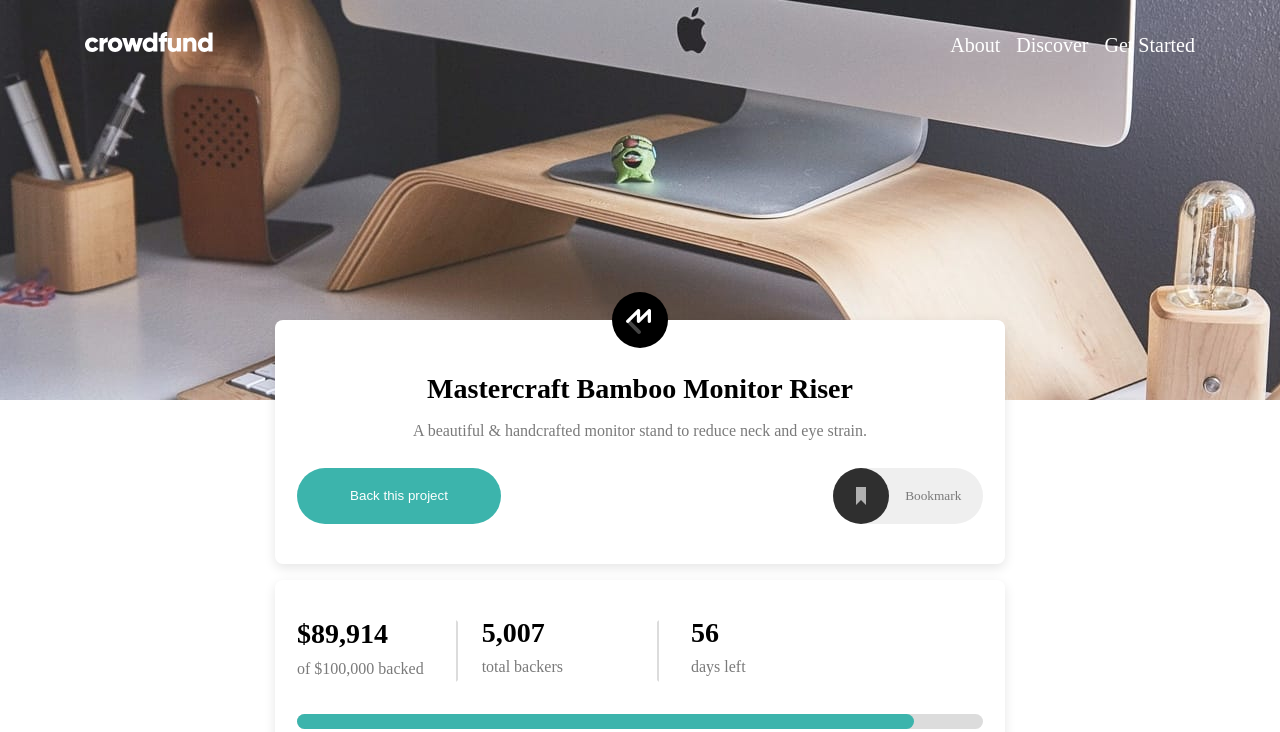
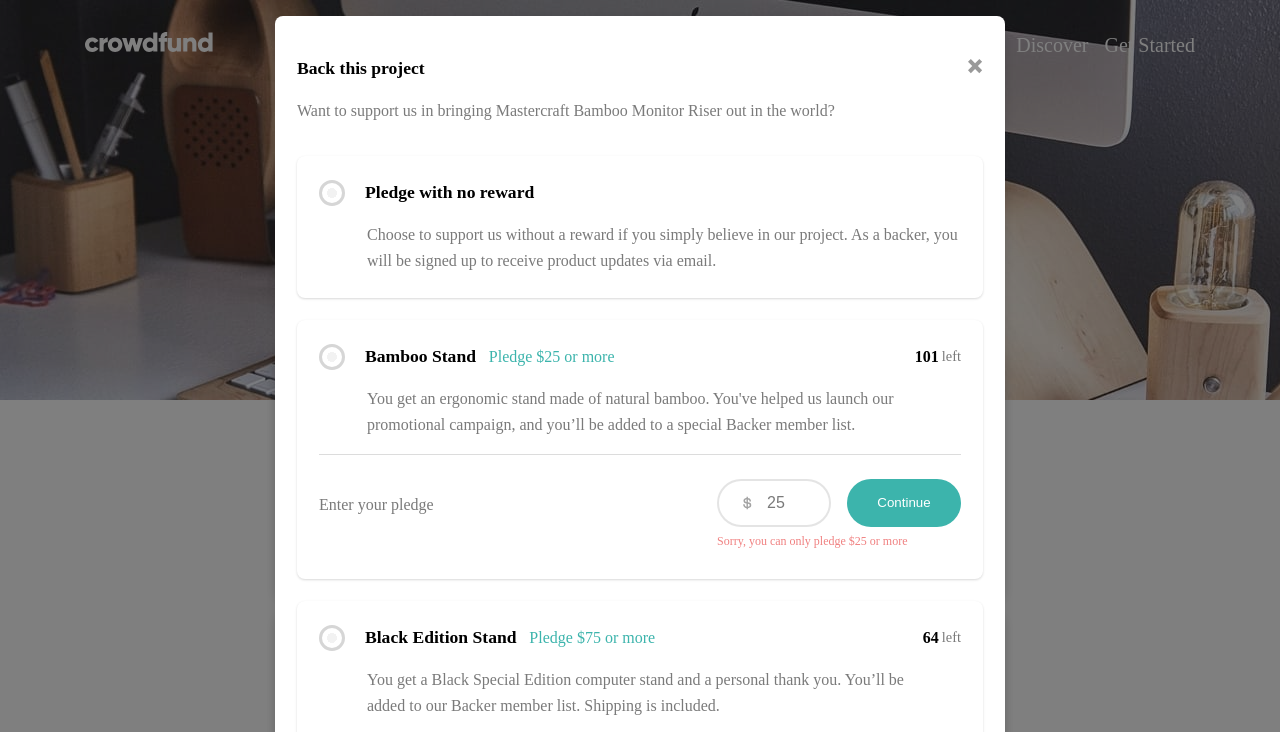
Before and after one commit to Somtochukwu21/crowdfund, a plain HTML site: page index.html in a window 1280 px wide. Both pictures are taken after a click on the button "Back this project". Shown: the top 732 px of the page. Drawn offline with Linux system fonts and the light colour scheme; a web font is replaced by a local one.

Commit message:
Still Working

```diff
--- /dev/null
+++ b/assets/javascript/all-methods.js
@@ -0,0 +1,40 @@
+export const idArray = [];
+export const classArray = [];
+
+function AllMethods() {
+  this.id = (...data) => {
+    for (const props of data) {
+      const element = document.getElementById(props);
+      idArray.push(element);
+    }
+  };
+
+  this.class = (...data) => {
+    for (const key of data) {
+      const element = document.querySelectorAll(key);
+
+      classArray.push(...element);
+    }
+  };
+
+  this.toggle = (element, data) => element.classList.toggle(data);
+  this.remove = (element, data) => element.classList.remove(data);
+  this.add = (element, data) => element.classList.add(data);
+
+  this.validate = (id, attr) => {
+    const value = id.value;
+
+    const min = id.getAttribute(attr);
+
+    const check = () => {
+      return value > min - 1;
+    };
+    return check();
+  };
+}
+
+export const allMethod = new AllMethods();
+
+allMethod.id("pledge-modal", "close", "bamboo-price-input", "");
+
+allMethod.class(".select-reward");
--- /dev/null
+++ b/assets/javascript/modal.js
@@ -0,0 +1,24 @@
+import { allMethod, idArray, classArray } from "./all-methods.js";
+
+const [pledgeModal, closeModal, bambooPledge] = idArray;
+const [...backPro] = classArray;
+
+backPro.forEach(
+  (v) => (v.onclick = () => allMethod.toggle(pledgeModal, "display"))
+);
+
+closeModal.onclick = () => allMethod.remove(pledgeModal, "display");
+
+bambooPledge.oninput = () => {
+  if (!allMethod.validate(bambooPledge, "min")) {
+    allMethod.add(bambooPledge, "error");
+  }
+
+  if (allMethod.validate(bambooPledge, "min")) {
+    allMethod.remove(bambooPledge, "error");
+  }
+};
+
+if (allMethod.validate(bambooPledge, "min")) {
+  console.log("hey");
+}
--- a/assets/styles/style.css
+++ b/assets/styles/style.css
@@ -99,7 +99,7 @@ header {
 
 .article-one {
     padding-top: 0;
-    margin-top: -5em;
+    margin-top: -3em;
     text-align: center;
 }
 
@@ -138,14 +138,11 @@ header {
 .default-button-design {
     background-color: var(--moderate-cyan);
     color: var(--white);
-    display: flex;
     justify-content: center;
     align-items: center;
     border: none;
     border-radius: 1.875rem;
     display: flex;
-    justify-content: center;
-    align-items: center;
     cursor: pointer;
     transition: background-color 0.2s ease-out;
 }
@@ -164,14 +161,15 @@ header {
     margin-top: 1.5rem;
 }
 
-.cta-btn {
+.select-reward:first-child {
     width: 204px;
     height: 56px;
     margin-right: 1rem;
 }
 
+
 @media(max-width:352px) {
-    .cta-btn {
+    .select-reward:first-child {
         padding: 2em;
         width: 100%;
         height: 46px;
@@ -259,7 +257,7 @@ header {
 .pledge-card {
     width: 100%;
     padding: 1.5rem 1.375rem;
-    background-color: #fff;
+    background-color: var(--white);
     border-radius: 0.5rem;
     box-shadow: rgba(0, 0, 0, 0.1) 0px 1px 3px 0px, rgba(0, 0, 0, 0.06) 0px 1px 2px 0px;
     margin-bottom: 1.4em;
@@ -293,6 +291,31 @@ header {
 .number {
     width: 158px;
     height: 48px;
+}
+
+.modal-bg {
+    position: fixed;
+    background: rgb(0, 0, 0, 0.5);
+    top: 0;
+    overflow-y: scroll;
+    width: 100%;
+    height: 100%;
+    padding: 1em;
+}
+
+.modal-bg::-webkit-scrollbar {
+    appearance: none;
+}
+
+#pledge-modal,
+#succes-modal {
+    display: none;
+}
+
+#pledge-modal.display,
+#succe-modal.display,
+.error-message.display {
+    display: flex;
 }
 
 .disabled {
@@ -339,6 +362,11 @@ header {
     background-size: 14px 14px;
 }
 
+button,
+input {
+    outline: none;
+}
+
 .number {
     border: 1px solid;
 }
@@ -364,11 +392,22 @@ header {
     border: 2px solid hsla(0, 0%, 48%, 0.2);
     margin-right: 1rem;
     border-radius: 1.5rem;
+    font-size: 1rem;
+    color: var(--dark-gray);
     padding-left: 48px;
     background: url(../images/dollar.svg) no-repeat 24px center;
     outline-color: var(--moderate-cyan);
     cursor: pointer;
     transition: border 0.2s ease-out;
+}
+
+#bamboo-price-input.error {
+    border: 2px solid lightcoral;
+}
+
+.error-message {
+    font-size: 12px;
+    color: lightcoral;
 }
 
 .pledge-price-btn:hover,
@@ -386,17 +425,21 @@ header {
     -moz-appearance: none;
     appearance: none;
 }
-input:disabled{
+
+input:disabled {
     cursor: not-allowed;
 }
 
-.succes-modal-c{
+.succes-modal-c {
     display: flex;
     flex-flow: column;
     align-items: center;
     justify-content: center;
     text-align: center;
+    margin-top: 10em;
+    margin-right: 2em;
 }
+
 @media (min-width:50em) {
     .header-sect {
         height: 400px;
--- a/index.html
+++ b/index.html
@@ -72,7 +72,7 @@
                 <button
                   id="back-project-btn"
                   type="button"
-                  class="default-button-design cta-btn"
+                  class="select-reward default-button-design"
                   aria-label="Back this project"
                 >
                   Back this project
@@ -231,13 +231,13 @@
         </div>
       </main>
 
-      <div class="container">
-        <div class="main-container pledge-modal">
-          <div class="article-card">
+      <div id="pledge-modal" class="container modal-bg">
+        <div class="main-container">
+          <div class="article-card pledge-article">
             <div class="back-project">
               <div class="close-modal">
                 <h3 class="pledge-header hero-text">Back this project</h3>
-                <div class="close">
+                <div id="close">
                   <img src="./assets/images/icon-close-modal.svg" alt="" />
                 </div>
               </div>
@@ -257,6 +257,7 @@
                       id="free-pledge"
                       class="radio"
                     />
+
                     <div>
                       <h3 class="pledge-header hero-text modal-header">
                         Pledge with no reward
@@ -311,9 +312,10 @@
                     <div class="place-holder">
                       <p class="text-clr">Enter your pledge</p>
                     </div>
+                    <div class="rela">
                       <div class="pledge-button-sec">
                         <input
-                        id="bamboo-stand-pledge-price-input"
+                          id="bamboo-price-input"
                           type="number"
                           name="pledgePrice"
                           min="25"
@@ -324,12 +326,17 @@
                         />
                         <button
                           type="button"
+                          id="bamboo-price"
                           aria-label="Continue"
                           class="default-button-design continue-button"
                           data-continue-pledge="bambooStand"
                         >
                           Continue
                         </button>
+                      </div>
+                      <span class="error-message"
+                        >Sorry, you can only pledge $25 or more</span
+                      >
                     </div>
                   </div>
                 </label>
@@ -439,10 +446,10 @@
                         id="bamboo-stand-pledge-price-input"
                         type="number"
                         name="pledgePrice"
-                        min="20"
+                        min="200"
                         disabled
                         class="pledge-price-btn"
-                        value="20"
+                        value="200"
                         data-bamboo-stand-input
                         data-maxlength="4"
                       />
@@ -461,7 +468,10 @@
             </form>
           </div>
         </div>
-        <div class="main-container succes-modal">
+      </div>
+
+      <div class="container modal-bg" id="succes-modal">
+        <div class="main-container">
           <div class="article-card succes-modal-c">
             <div class="succesful">
               <img src="./assets/images/icon-check.svg" alt="" />
@@ -486,5 +496,6 @@
         </div>
       </div>
     </section>
+    <script type="module" src="./assets/javascript/modal.js"></script>
   </body>
 </html>
```
Also changed, not shown: assets/javascript/id.js (deleted), 1 other file. Lines whose indentation alone changed are shown as unchanged.
